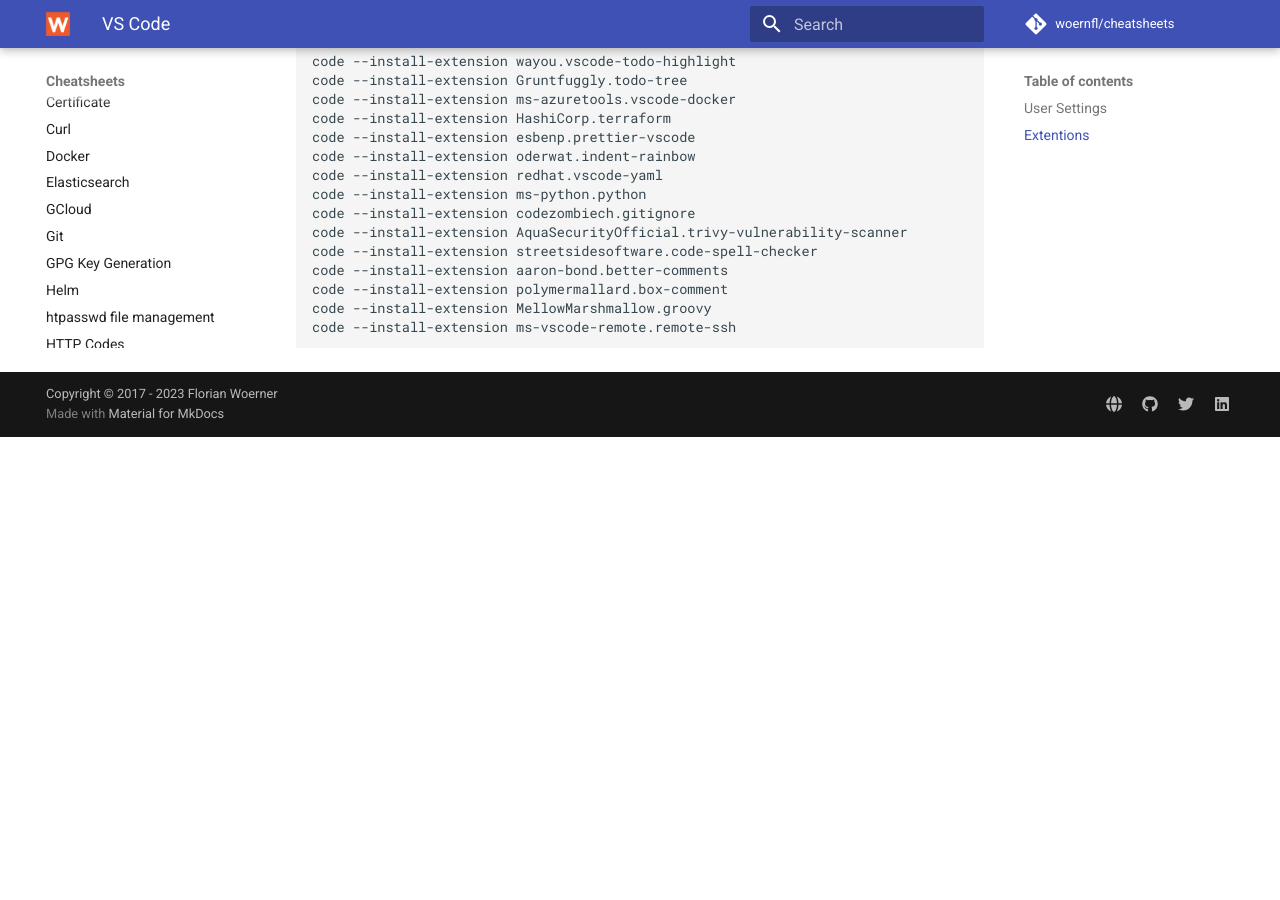
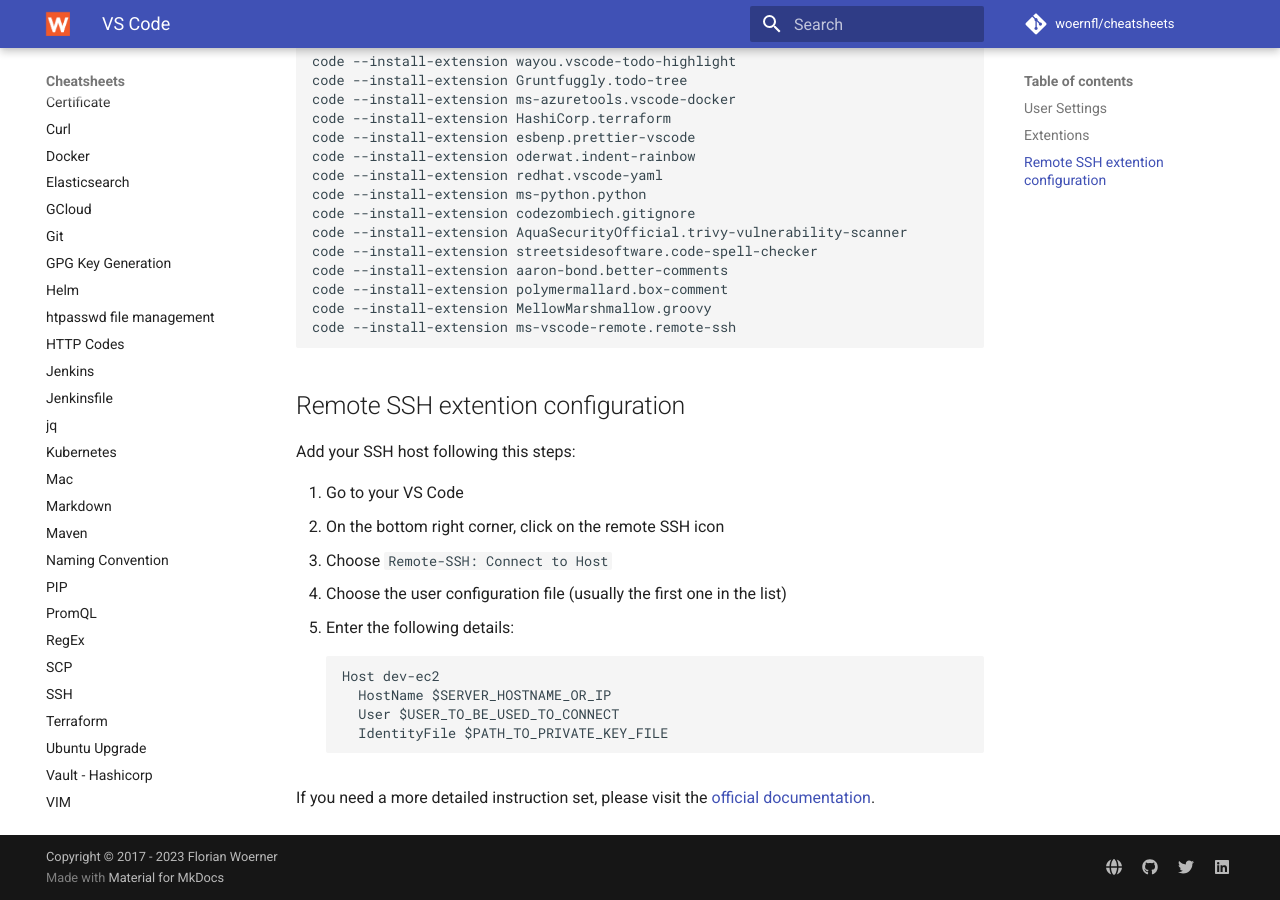
Before and after one commit to woernfl/cheatsheets, an MkDocs documentation site: the page built from docs/vs-code.md, in a window 1280 px wide and 900 px high, scrolled down 2107 px. Built offline with MkDocs 1.6.1 and Material for MkDocs 9.7.7, drawn with Linux system fonts in a browser that asks for light colours; comment, search, counter and statistics services are not loaded; before the commit the page ends 2544 px from its top, so only the background shows below that.

Commit message:
Update vs-code.md

````diff
--- a/docs/vs-code.md
+++ b/docs/vs-code.md
@@ -106,3 +106,21 @@
 code --install-extension MellowMarshmallow.groovy
 code --install-extension ms-vscode-remote.remote-ssh
 ```
+
+## Remote SSH extention configuration
+
+Add your SSH host following this steps:
+
+1. Go to your VS Code
+2. On the bottom right corner, click on the remote SSH icon
+3. Choose `Remote-SSH: Connect to Host`
+4. Choose the user configuration file (usually the first one in the list)
+5. Enter the following details:
+  ```
+  Host dev-ec2
+    HostName $SERVER_HOSTNAME_OR_IP
+    User $USER_TO_BE_USED_TO_CONNECT
+    IdentityFile $PATH_TO_PRIVATE_KEY_FILE
+  ```
+
+If you need a more detailed instruction set, please visit the [official documentation](https://code.visualstudio.com/docs/remote/ssh).
````
